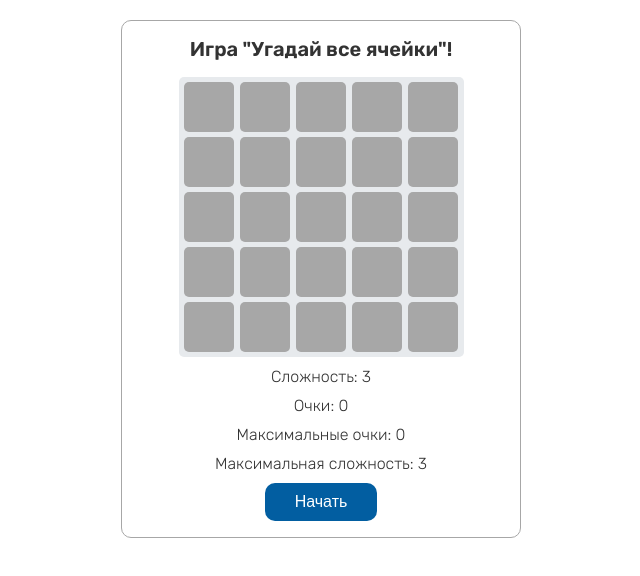
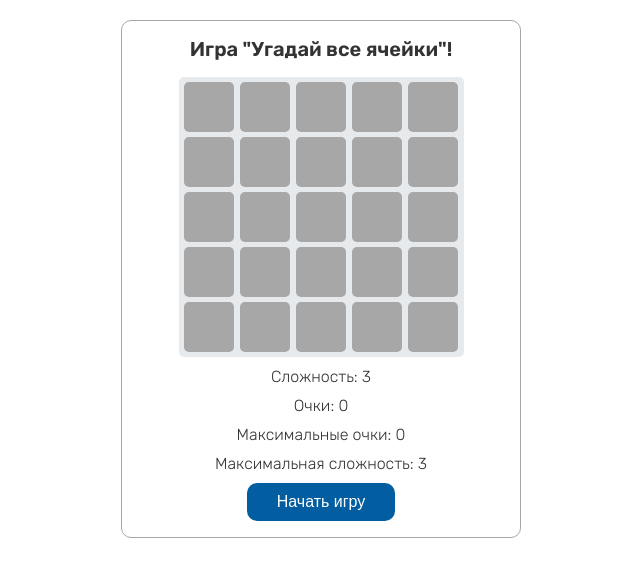
Before and after one commit to FANTAzeRus/game-cells, a Vue app: page / in a window 1280 px wide. Shown: the top 576 px of the page, without its empty margins (319-959 px from the left). Built offline with nearby package versions, Linux system fonts and the light colour scheme.

Commit message:
Меняем надпись на кнопке при старте игры, css fix

```diff
--- a/package.json
+++ b/package.json
@@ -1,5 +1,5 @@
 {
-  "name": "games-cells",
+  "name": "game-cells",
   "version": "0.1.0",
   "private": true,
   "scripts": {
--- a/src/App.vue
+++ b/src/App.vue
@@ -25,7 +25,11 @@
       @click="newGame"
       :disabled="state.appStatus !== gameStatusConst.stop"
     >
-      Начать
+      {{
+        state.appStatus === gameStatusConst.stop
+          ? "Начать игру"
+          : "Игра зупущена"
+      }}
     </button>
 
     <div
@@ -64,7 +68,7 @@ export default {
   name: "App",
   components: {},
   setup() {
-    const { level, score } = ls.getLS();
+    const { level, score } = Object(ls.getLS());
     const state = reactive({
       appStatus: gameStatusConst.stop,
       level: baseConst.startLevel,
--- a/src/styles/_app.scss
+++ b/src/styles/_app.scss
@@ -80,6 +80,7 @@
 
   &:disabled {
     background-color: $light-gray;
+    color: $gray;
     cursor: default;
   }
 }
@@ -96,7 +97,7 @@
 
   .gameOver {
     width: 300px;
-    height: 470px;
+    height: 97%;
     opacity: 0.7;
     transition: 0.3s;
     background-color: $red;
@@ -113,7 +114,7 @@
 
   .levelComplete {
     width: 300px;
-    height: 470px;
+    height: 97%;
     opacity: 0.7;
     transition: 0.3s;
     background-color: $dark-blue;
```
